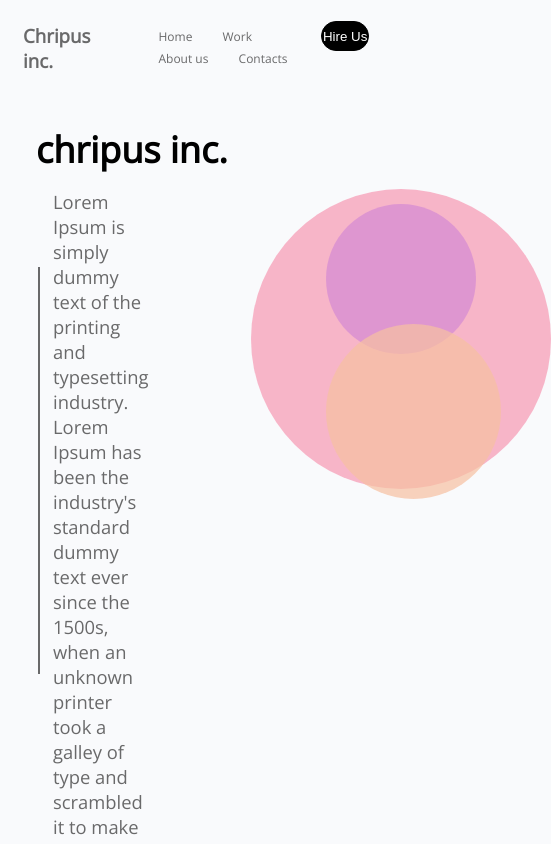
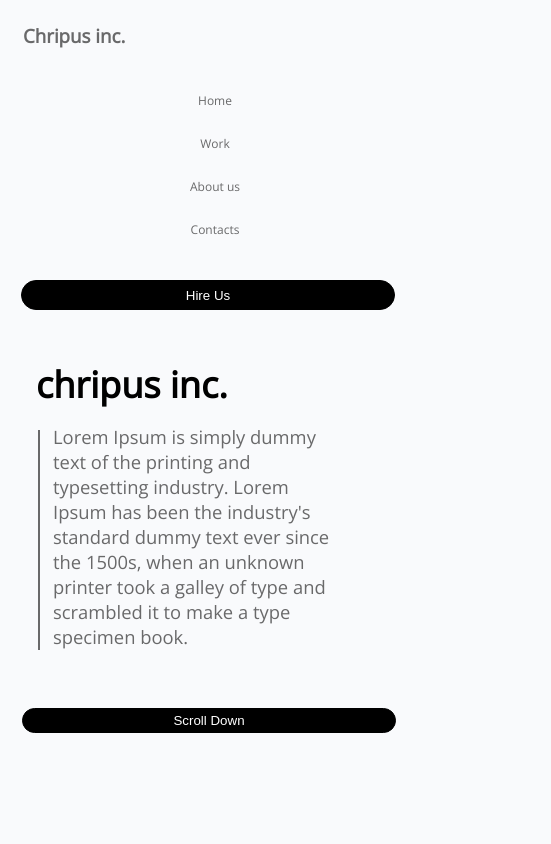
Before and after one commit to selfj2/Html-Css-lab, a plain HTML site: page index.html in a window 390 px wide. Shown: the top 844 px of the page, 551 px wide, since content can reach past the window. Drawn offline with nearby package versions, Linux system fonts and the light colour scheme.

Commit message:
responsive

```diff
--- a/index.html
+++ b/index.html
@@ -31,7 +31,7 @@
       </div>
 
 
-      <section>
+
 
         <div class="split">
 
@@ -53,8 +53,6 @@
 
         </div>
 
-   </section>
-
 
     <footer>
 
--- a/style.css
+++ b/style.css
@@ -131,5 +131,111 @@ footer{
     height: 25px;
     width: 80px;
     margin: 14px;
+}
+
+
+
+
+@media only screen and (max-width: 768px){
+
+    header{
+        display: flex;
+        flex-direction: column;
+        color: #69696a;
+    }
+
+    nav{
+        display: block;
+      }
+
+      nav ul{
+        list-style: none;
+        display: flex;
+        flex-direction: column;
+    }
+
+      nav li{
+        text-decoration: none;
+        font-weight: 300;
+        font-size: 12px;
+        color:#69696a;
+        padding: 13px;
+      }
+
+
+      button{
+        background-color: #000;
+        color: #fff;
+        border: 1px solid black;
+        padding: 0px;
+        border-radius: 15px;
+        height: 30px;
+        width: 100%;
+        margin: 13px;
+      }
+
+      .split{
+          display: block;
+          width: 100%;
+      }
+
+      .split:last-of-type{
+          display: none;
+      }
+
+      .span-container{
+        margin-top: 10%;
+        margin-bottom: -30px;
+    }
+
+    span{
+        font-weight: 800;
+        margin-left: 28px;
+        font-size: 2.25em;
+    }
+
+      p{
+        padding: 25px;
+        margin: 20px;
+        font-size: 1.15em;
+        color: #69696a;
+    }
+
+    p:before {
+        content: " ";
+        position: absolute;
+        left: 30px;
+        top: 11%;
+        height: 80%;
+        width: 2px;
+        background: #69696a;
+    }
+
+      .pink{
+          display: none;
+      }
+
+      .purple{
+          display: none;
+      }
+
+      .tan{
+          display: none;
+      }
+
+      .btn{
+        background-color: #000;
+        color: #fff;
+        border: 1px solid black;
+        padding: 3px;
+        border-radius: 15px;
+        height: 25px;
+        width: 100%;
+    }
+
+    footer{
+        display: block;
+    }
+
 
 }
```
Also changed, not shown: 1 other file.
